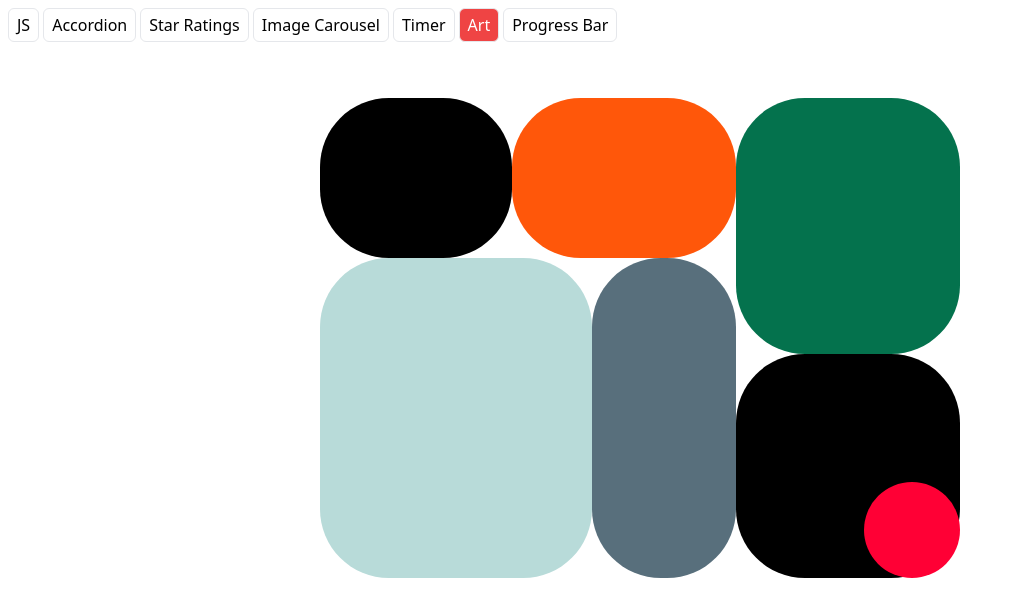
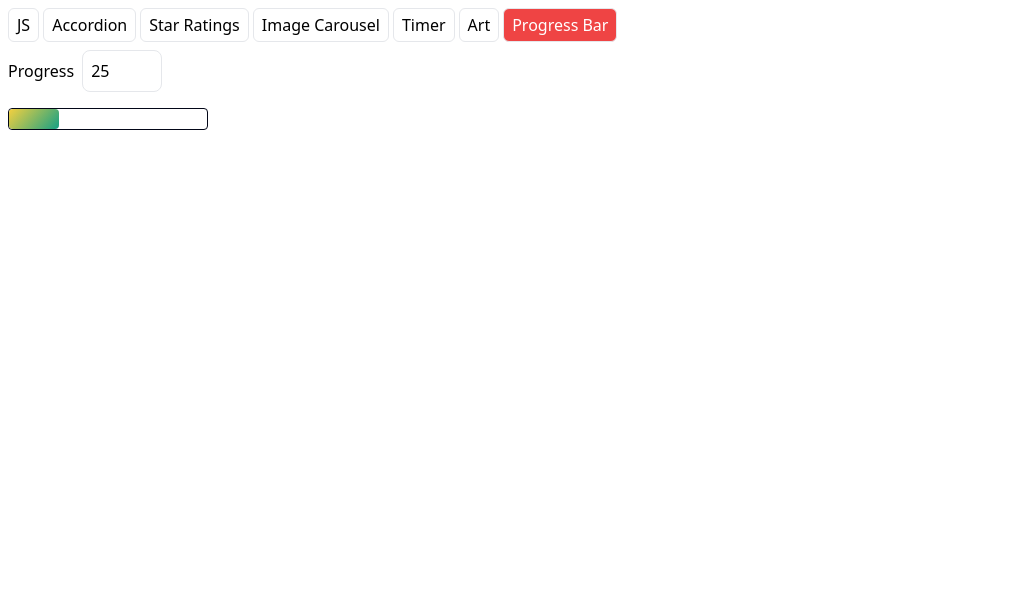
Before and after one commit to RuinTwraith/miniature-samples, a React (Create React App) app: page / in a window 1280 px wide. Shown: the top 616 px of the page, without its empty margins (0-1015 px from the left). Built offline with nearby package versions, Linux system fonts and the light colour scheme.

Commit message:
Added Progress Bar and Tailwind CSS

```diff
--- a/public/index.html
+++ b/public/index.html
@@ -1,2 +1 @@
-<script src="https://cdn.tailwindcss.com"></script>
 <div id="root"></div>
--- a/src/App.js
+++ b/src/App.js
@@ -1,11 +1,9 @@
-import React, { useState, useEffect, lazy, Suspense } from 'react';
-import './style.css';
 import Home from './components/Home';
 
 export default function App() {
   return (
     <div className="p-2">
-      <Home defaultTab={5} />
+      <Home defaultTab={6} />
     </div>
   );
 }
--- a/src/components/ProgressBar/ProgressBar.jsx
+++ b/src/components/ProgressBar/ProgressBar.jsx
@@ -1,23 +1,45 @@
-import React, { useState } from 'react';
+import React, { useState, useRef, useEffect } from "react";
 
-export default function Accordion(props) {
-  const { title, description } = props;
+export default function ProgressBar(props) {
+  const [value, setValue] = useState(25);
 
-  const [open, setOpen] = useState(false);
+  const progressBarRef = useRef(null);
 
-  const handleClick = () => {
-    setOpen(!open);
+  useEffect(() => {
+    progressBarRef.current.style.width = `${value}%`;
+  }, []);
+
+  const handleChange = (e) => {
+    setValue(e.target.value);
+    console.log(getComputedStyle(progressBarRef.current));
+    progressBarRef.current.style.width = `${e.target.value}%`;
   };
 
   return (
     <div className="w-full">
-      <div
-        className="header w-full flex justify-between cursor-pointer"
-        onClick={handleClick}
-      >
-        <h3>{title}</h3> <button>{open ? '△' : '▽'}</button>
+      <label className="mr-2" htmlFor="progress">
+        Progress
+      </label>
+      <input
+        type="number"
+        value={value}
+        name="progress"
+        id="progress"
+        className="border p-2 rounded-lg w-20 mb-4"
+        max={100}
+        min={0}
+        onChange={handleChange}
+      />
+      <div className="progress-bar__containter max-w-[200px] border border-slate-950 rounded">
+        <div
+          ref={progressBarRef}
+          className="h-5 max-w-[200px] rounded"
+          style={{
+            backgroundImage:
+              "linear-gradient(132deg, #F4D03F 0%, #16A085 100%)",
+          }}
+        />
       </div>
-      {open && <p>{description}</p>}
     </div>
   );
 }
--- a/src/components/StarRatings/StarRatings.jsx
+++ b/src/components/StarRatings/StarRatings.jsx
@@ -1,5 +1,5 @@
 import React, { useState } from 'react';
-import './style';
+import './style.css';
 
 export default function StarRatings() {
   const [ratings, setRatings] = useState(0);
--- a/src/index.js
+++ b/src/index.js
@@ -1,6 +1,6 @@
 import React, { StrictMode } from 'react';
 import { createRoot } from 'react-dom/client';
-
+import './style.css';
 import App from './App';
 
 const rootElement = document.getElementById('root');
--- a/src/style.css
+++ b/src/style.css
@@ -1,3 +1,7 @@
+@tailwind base;
+@tailwind components;
+@tailwind utilities;
+
 h1,
 p {
   font-family: -apple-system, BlinkMacSystemFont, 'Segoe UI', Roboto, Oxygen,
--- /dev/null
+++ b/tailwind.config.js
@@ -0,0 +1,10 @@
+/** @type {import('tailwindcss').Config} */
+module.exports = {
+  content: [
+    "./src/**/*.{js,jsx,ts,tsx}",
+  ],
+  theme: {
+    extend: {},
+  },
+  plugins: [],
+}
```
Also changed, not shown: package.json (+14 -1 lines), 1 other file (tests, documents, lock files or other folders).
